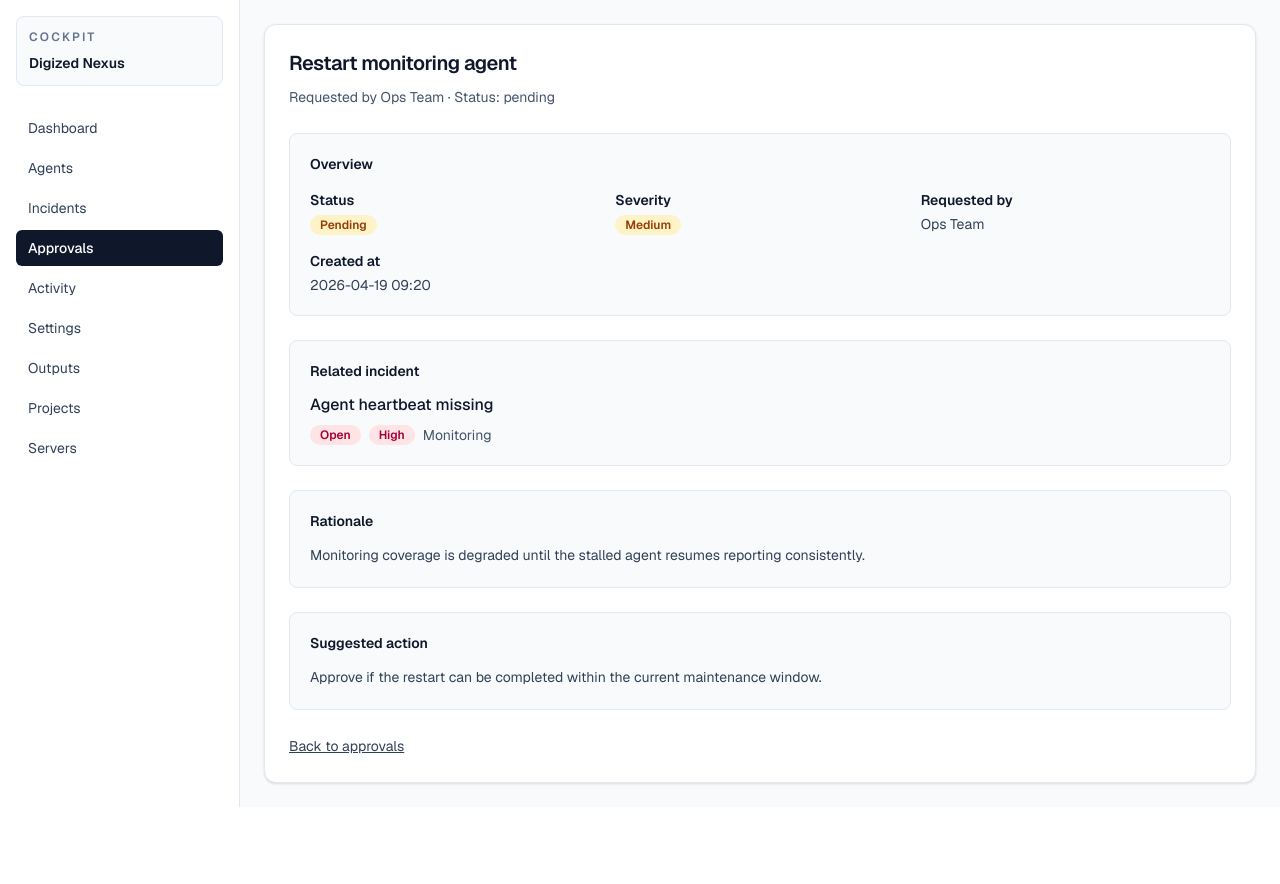
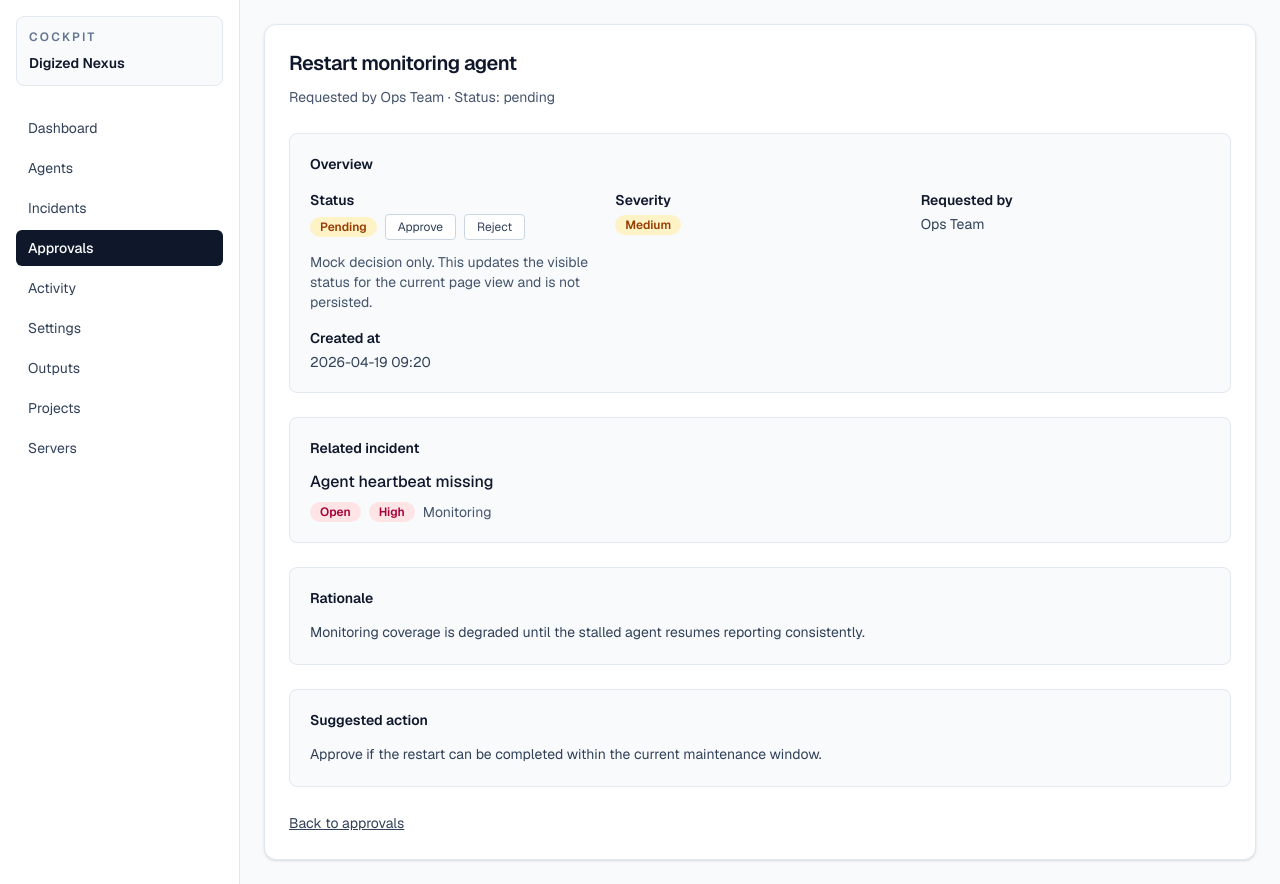
Before and after one commit to zanaknt/digized_nexus, a Next.js app in the folder digized-nexus/: page /approvals/approval-1 in a window 1280 px wide. Before the commit the page ends 807 px from the top, so only its background shows below. Built offline with nearby package versions, Linux system fonts and the light colour scheme.

Commit message:
feat: add mock approval interaction state for list and detail views

```diff
--- a/digized-nexus/app/approvals/[id]/page.tsx
+++ b/digized-nexus/app/approvals/[id]/page.tsx
@@ -1,6 +1,7 @@
 import Link from "next/link";
 import PageShell from "@/src/components/layout/PageShell";
 import Badge from "@/src/components/ui/Badge";
+import MockApprovalActions from "@/src/components/approvals/MockApprovalActions";
 import DetailSection from "@/src/components/ui/DetailSection";
 import {
   findApprovalById,
@@ -41,7 +42,10 @@ export default function ApprovalDetailPage({
             <div>
               <div className="font-semibold text-slate-900">Status</div>
               <div className="mt-1">
-                <Badge type="status" value={approval.status} />
+                <MockApprovalActions
+                  initialStatus={approval.status}
+                  showHelperText
+                />
               </div>
             </div>
             <div>
--- a/digized-nexus/app/approvals/page.tsx
+++ b/digized-nexus/app/approvals/page.tsx
@@ -2,6 +2,7 @@ import Link from "next/link";
 import PageShell from "@/src/components/layout/PageShell";
 import Badge from "@/src/components/ui/Badge";
 import ListRow from "@/src/components/ui/ListRow";
+import MockApprovalActions from "@/src/components/approvals/MockApprovalActions";
 import { getApprovals } from "@/src/lib/data-access";
 
 function ApprovalRow({
@@ -32,16 +33,8 @@ function ApprovalRow({
         <Badge type="severity" value={severity} />
       </div>
       <div>{requestedBy}</div>
-      <div className="flex items-center gap-2">
-        <Badge type="status" value={status} />
-        <div className="flex gap-2">
-          <button className="rounded border border-slate-300 bg-white px-3 py-1 text-xs text-slate-700 hover:bg-slate-100">
-            Approve
-          </button>
-          <button className="rounded border border-slate-300 bg-white px-3 py-1 text-xs text-slate-700 hover:bg-slate-100">
-            Reject
-          </button>
-        </div>
+      <div>
+        <MockApprovalActions initialStatus={status} />
       </div>
     </ListRow>
   );
--- /dev/null
+++ b/digized-nexus/src/components/approvals/MockApprovalActions.tsx
@@ -0,0 +1,53 @@
+"use client";
+
+import { useState } from "react";
+import Badge from "@/src/components/ui/Badge";
+import type { ApprovalStatus } from "@/src/lib/models";
+
+type MockApprovalActionsProps = {
+  initialStatus: ApprovalStatus;
+  showHelperText?: boolean;
+};
+
+export default function MockApprovalActions({
+  initialStatus,
+  showHelperText = false,
+}: MockApprovalActionsProps) {
+  const [status, setStatus] = useState(initialStatus);
+
+  return (
+    <div className={showHelperText ? "space-y-3" : "space-y-2"}>
+      <div className="flex flex-wrap items-center gap-2">
+        <Badge type="status" value={status} />
+        <button
+          type="button"
+          onClick={() => setStatus("approved")}
+          className={`rounded border px-3 py-1 text-xs transition ${
+            status === "approved"
+              ? "border-emerald-200 bg-emerald-50 text-emerald-800"
+              : "border-slate-300 bg-white text-slate-700 hover:bg-slate-100"
+          }`}
+        >
+          Approve
+        </button>
+        <button
+          type="button"
+          onClick={() => setStatus("rejected")}
+          className={`rounded border px-3 py-1 text-xs transition ${
+            status === "rejected"
+              ? "border-rose-200 bg-rose-50 text-rose-800"
+              : "border-slate-300 bg-white text-slate-700 hover:bg-slate-100"
+          }`}
+        >
+          Reject
+        </button>
+      </div>
+      {showHelperText ? (
+        <p className="text-sm text-slate-600">
+          Mock decision only. This updates the visible status for the current
+          page view and is not persisted.
+        </p>
+      ) : null}
+    </div>
+  );
+}
--- a/digized-nexus/src/components/ui/Badge.tsx
+++ b/digized-nexus/src/components/ui/Badge.tsx
@@ -11,6 +11,8 @@ const badgeStyles: Record<string, string> = {
   investigating: "bg-amber-100 text-amber-800",
   resolved: "bg-emerald-100 text-emerald-800",
   pending: "bg-amber-100 text-amber-800",
+  approved: "bg-emerald-100 text-emerald-800",
+  rejected: "bg-rose-100 text-rose-800",
   incident: "bg-blue-100 text-blue-800",
   agent: "bg-purple-100 text-purple-800",
   approval: "bg-orange-100 text-orange-800",
--- a/digized-nexus/src/lib/models.ts
+++ b/digized-nexus/src/lib/models.ts
@@ -1,7 +1,7 @@
 export type AgentStatus = "active" | "idle" | "error";
 export type IncidentSeverity = "low" | "medium" | "high";
 export type IncidentStatus = "open" | "investigating" | "resolved";
-export type ApprovalStatus = "pending";
+export type ApprovalStatus = "pending" | "approved" | "rejected";
 export type OutputType = "report" | "analysis" | "log";
 export type ProjectStatus = "active" | "idle";
 export type ServerStatus = "active" | "idle" | "error";
```
